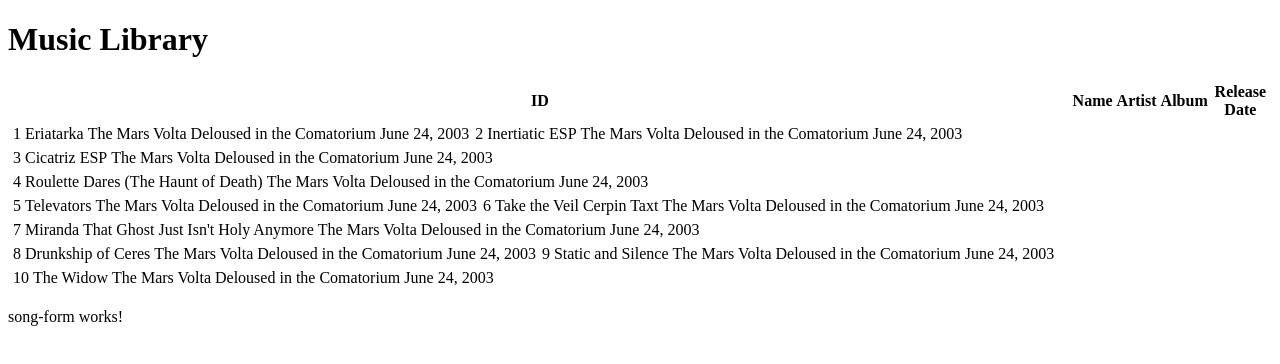
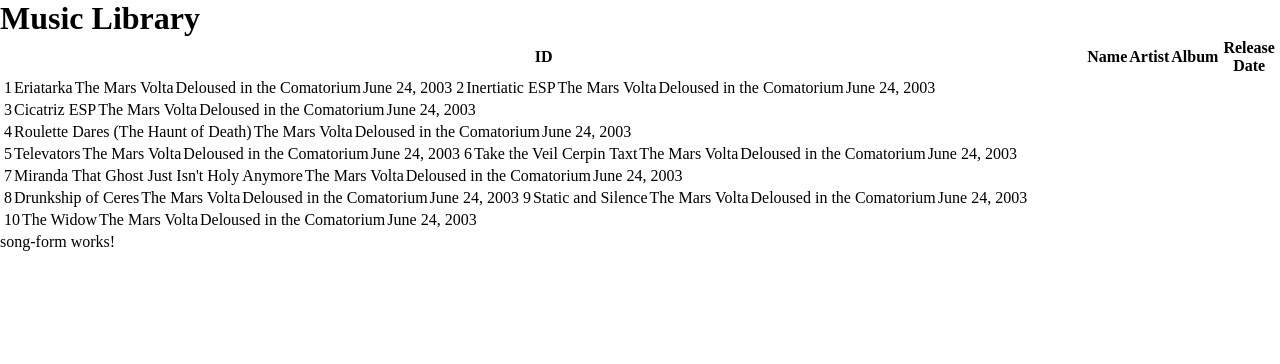
Before and after one commit to jjvega86/music-library-angular, an Angular app: page / in a window 1280 px wide. Shown: the top 364 px of the page. Built offline with nearby package versions, Linux system fonts and the light colour scheme.

Commit message:
Add global styles

```diff
--- a/src/app/app.component.html
+++ b/src/app/app.component.html
@@ -1,5 +1,3 @@
 <app-header></app-header>
-<main>
-  <app-song-table></app-song-table>
-  <app-song-form></app-song-form>
-</main>
+<app-song-table></app-song-table>
+<app-song-form></app-song-form>
--- a/src/styles.css
+++ b/src/styles.css
@@ -1 +1,22 @@
 /* You can add global styles to this file, and also import other style files */
+*,
+*::before,
+*::after {
+  margin: 0;
+  padding: 0;
+  box-sizing: inherit;
+}
+
+html {
+  box-sizing: border-box;
+}
+
+body {
+  margin: 0 auto;
+}
+
+main {
+  min-height: 100vh;
+  text-align: center;
+  margin: 0 4rem;
+}
```
